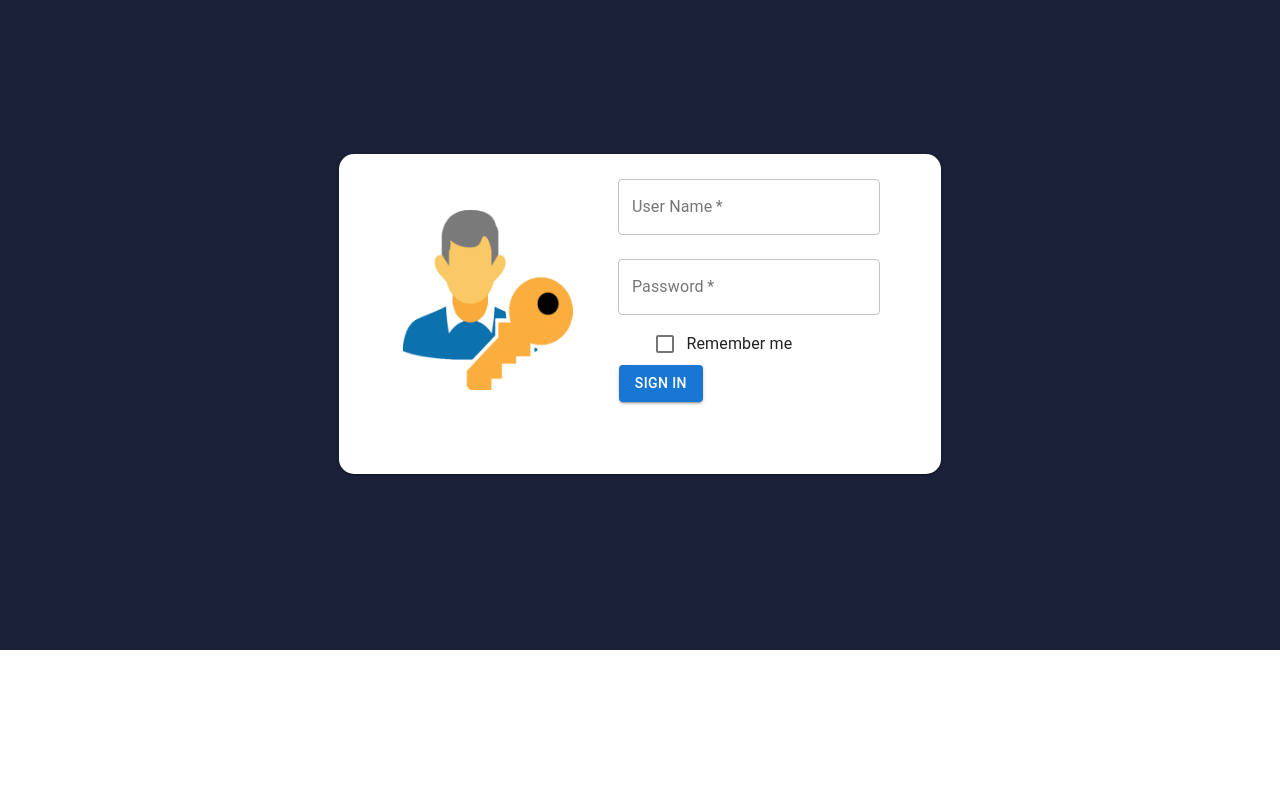
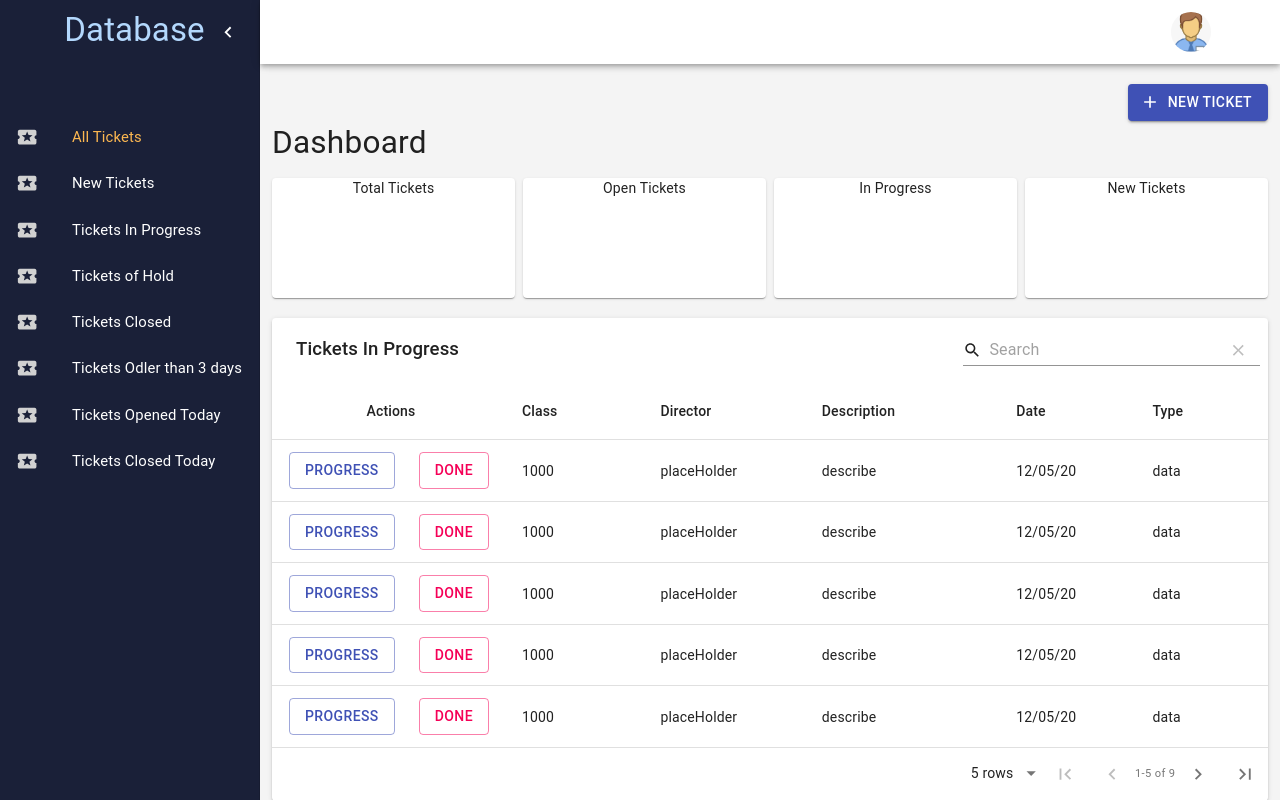
Before and after one commit to mya2h/task_managment_system, a React (Create React App) app: page /admin/dashboard in a window 1280 px wide. Built offline with nearby package versions, Linux system fonts and the light colour scheme.

Commit message:
dashboard UI

```diff
--- a/package.json
+++ b/package.json
@@ -8,6 +8,7 @@
     "@testing-library/jest-dom": "^5.11.4",
     "@testing-library/react": "^11.1.0",
     "@testing-library/user-event": "^12.1.10",
+    "material-table": "^1.69.2",
     "react": "^17.0.1",
     "react-dom": "^17.0.1",
     "react-router-dom": "^5.2.0",
--- a/src/App.js
+++ b/src/App.js
@@ -1,12 +1,20 @@
 import logo from './logo.svg';
+import { BrowserRouter as Router, Route, Switch } from "react-router-dom";
 import './App.css';
 import SignIn from "./components/auth/login";
 import {MuiThemeProvider, createMuiTheme } from '@material-ui/core/styles';
 import SignUp from "./components/auth/signup";
+import Landing from "./components/layout/landing"
 function App() {
   return (
     <div className="App">
-      <SignIn/>
+      <Router>
+        <Switch>
+          <Route exact path ="/" component={SignIn}/>
+          <Route exact path ="/signUp" component = {SignUp}/>
+          <Route  path="/admin" component={Landing} />
+        </Switch>
+      </Router>
     </div>
   );
 }
--- /dev/null
+++ b/src/assets/css/sideNav.css
@@ -0,0 +1,33 @@
+#Nav_menu {
+    display: flex;
+    flex-direction: row;
+    width: 100%;
+    height: 100%;
+    list-style-type: none;
+    margin: 0;
+    padding-left: 0;
+  }
+
+  .Nav_link:link {
+    color:rgb(255, 255, 255);
+    font-size: 1.6rem;
+    line-height: 1.6rem;
+    text-decoration: none;
+  }
+  .Nav_link:visited {
+    color:rgb(36, 35, 35)
+  }
+  .Nav_link:hover {
+    color: rgb(194, 224, 229);
+  }
+  .Nav_link:active {
+    color: rgb(212, 36, 36);
+    background-color: black;
+    font-size: 30px;
+  }
+
+  .activeRoute {
+    background-color: #b3d8fd;
+    border-bottom: 0.4rem solid teal;
+    cursor: not-allowed;
+  }
--- a/src/components/auth/login.js
+++ b/src/components/auth/login.js
@@ -53,6 +53,7 @@ const SignIn = () => {
   }
   const handleSubmit = (e) => {
     e.preventDefault()
+    setIsAuthenticated(true)
     console.log(value)
   }
   if(isAuthenticated){
--- /dev/null
+++ b/src/components/dashboard/addTicket.js
@@ -0,0 +1 @@
+import React from 'react'
--- a/src/components/dashboard/dashboard.js
+++ b/src/components/dashboard/dashboard.js
@@ -0,0 +1,61 @@
+import React from 'react'
+import { makeStyles } from '@material-ui/core/styles';
+import AddIcon from '@material-ui/icons/Add';
+import {Button,Typography ,Grid,Paper,CardHeader  } from '@material-ui/core';
+import TaskList from './table'
+const useStyles = makeStyles({
+    root:{
+        margin:12
+    },
+   paper:{
+     height:"120px",
+    //  margin:"10px"
+   },
+   title:{
+    float:"left"
+   },
+   card:{
+    marginTop:"10px",
+   },
+   heading:{
+       float:'left'
+   },
+   table:{
+       marginTop:20
+   }
+  });
+const Dashboard = ()=>{
+    const classes = useStyles()
+    return(
+        <div className={classes.root}>
+    <Button style={{float:"right"}} variant="contained" size="medium" color="primary"  startIcon={<AddIcon />} >
+          New Ticket
+        </Button>
+        <br/>
+        <br/>
+        <Typography variant="h4" gutterBottom className={classes.title}>
+       Dashboard
+      </Typography>
+        <Grid container spacing={1} >
+        <Grid item xs={3} >
+          <Paper className={classes.paper}>Total Tickets
+          <br/>
+          </Paper>
+        </Grid>
+        <Grid item xs={3}>
+          <Paper className={classes.paper}>Open Tickets</Paper>
+        </Grid>
+        <Grid item xs={3}>
+          <Paper className={classes.paper}>In Progress</Paper>
+        </Grid>
+        <Grid item xs={3}>
+          <Paper className={classes.paper}>New Tickets</Paper>
+        </Grid>
+            </Grid>
+        <div className={classes.table}>
+        <TaskList/>
+        </div>
+        </div>
+    )
+}
+export default Dashboard
--- a/src/components/dashboard/table.js
+++ b/src/components/dashboard/table.js
@@ -0,0 +1,94 @@
+import React,{useEffect,forwardRef,useState} from 'react'
+import {Button,Card,Grid,Paper,CardHeader  } from '@material-ui/core';
+import MaterialTable from 'material-table';
+import Edit from '@material-ui/icons/Edit';
+import FilterList from '@material-ui/icons/FilterList';
+import ArrowDownward from '@material-ui/icons/ArrowDownward';
+import ChevronLeft from '@material-ui/icons/ChevronLeft';
+import ChevronRight from '@material-ui/icons/ChevronRight';
+import Clear from '@material-ui/icons/Clear';
+import BlockIcon from '@material-ui/icons/Block';
+import FirstPage from '@material-ui/icons/FirstPage';
+import LastPage from '@material-ui/icons/LastPage';
+import Remove from '@material-ui/icons/Remove';
+import SaveAlt from '@material-ui/icons/SaveAlt';
+import Search from '@material-ui/icons/Search';
+import Check from '@material-ui/icons/Check';
+import ViewColumn from '@material-ui/icons/ViewColumn';
+import Delete from '@material-ui/icons/Delete'
+
+const tableIcons = {
+  Check: forwardRef((props, ref) => <Check style={{
+    color: '#2b94b1'
+  }} {...props} ref={ref} />),
+  Block: forwardRef((props, ref) => <BlockIcon style={{
+    color: '#156c94'
+  }} {...props} ref={ref} />),
+
+  Delete: forwardRef((props, ref) => <Delete style={{
+    color: '#e64f47',
+  }} {...props} ref={ref} />),
+  Clear: forwardRef((props, ref) => <Clear style={{
+    color: '#e64f47',
+  }} {...props} ref={ref} />),
+  Edit: forwardRef((props, ref) => <Edit style={{
+    color: '#5a98d6',
+  }} {...props} ref={ref} />),
+  Export: forwardRef((props, ref) => <SaveAlt {...props} ref={ref} />),
+  Filter: forwardRef((props, ref) => <FilterList {...props} ref={ref} />),
+  FirstPage: forwardRef((props, ref) => <FirstPage {...props} ref={ref} />),
+  LastPage: forwardRef((props, ref) => <LastPage {...props} ref={ref} />),
+  NextPage: forwardRef((props, ref) => <ChevronRight {...props} ref={ref} />),
+  PreviousPage: forwardRef((props, ref) => (
+    <ChevronLeft {...props} ref={ref} />
+  )),
+  ResetSearch: forwardRef((props, ref) => <Clear {...props} ref={ref} />),
+  Search: forwardRef((props, ref) => <Search {...props} ref={ref} />),
+  SortArrow: forwardRef((props, ref) => <ArrowDownward {...props} ref={ref} />),
+  ThirdStateCheck: forwardRef((props, ref) => <Remove {...props} ref={ref} />),
+  ViewColumn: forwardRef((props, ref) => <ViewColumn {...props} ref={ref} />)
+};
+const TaskList = () => {
+
+    const [state,setState] = useState({
+        columns:[
+            { title: 'Class', field: 'class' },
+            { title: 'Director', field: 'dir'},
+            { title: 'Description', field: 'description' },
+            { title: 'Date', field: 'date'},
+            { title: 'Type', field: 'type' },
+        ],
+        data:[
+        { class: '1000', description: 'describe', date: "12/05/20", type: "data",dir:"placeHolder" },
+        { class: '1000', description: 'describe', date: "12/05/20", type: "data",dir:"placeHolder" },
+        { class: '1000', description: 'describe', date: "12/05/20", type: "data",dir:"placeHolder" },
+        { class: '1000', description: 'describe', date: "12/05/20", type: "data",dir:"placeHolder" },
+        { class: '1000', description: 'describe', date: "12/05/20", type: "data",dir:"placeHolder" },
+        { class: '1000', description: 'describe', date: "12/05/20", type: "data",dir:"placeHolder" },
+        { class: '1000', description: 'describe', date: "12/05/20", type: "data",dir:"placeHolder" },
+        { class: '1000', description: 'describe', date: "12/05/20", type: "data",dir:"placeHolder" },
+        { class: '1000', description: 'describe', date: "12/05/20", type: "data",dir:"placeHolder" },
+        ]
+    })
+    return (
+      <MaterialTable
+        title="Tickets In Progress"
+        icons={tableIcons}
+        columns={state.columns}
+        data={state.data}
+        actions={[
+          {
+            icon: ()=><Button variant="outlined" color="primary" >Progress</Button>,
+            tooltip: 'In progress',
+            onClick: (event, rowData) => alert("You saved " + rowData.name)
+          },
+          {
+            icon: ()=><Button variant="outlined" color="secondary">Done</Button>,
+            tooltip: 'Delete User',
+            onClick: (event, rowData) => alert("You want to delete " + rowData.name)
+          }
+        ]}
+      />
+    )
+  }
+export default TaskList
--- a/src/components/layout/landing.js
+++ b/src/components/layout/landing.js
@@ -1,12 +1,16 @@
 import React,{useEffect} from "react";
 import clsx from "clsx";
 import { makeStyles } from "@material-ui/core/styles";
-import {Drawer,MenuIcon,Avatar,CssBaseline,Badge,Divider,Typography,IconButton,AppBar,Toolbar,MenuItem,Paper,Grid,Menu,Popover} from "@material-ui/core";
-// import image from '../../assets/images/ad.png'
+import {Drawer,Avatar,CssBaseline,Badge,Divider,Typography,IconButton,AppBar,Toolbar,MenuItem,Paper,Grid,Menu,Popover} from "@material-ui/core";
+import image from '../../assets/images/ad.png'
 import { Link } from 'react-router-dom';
 import {BrowserRouter as Router,Switch,Redirect,Route,} from "react-router-dom";
-import {ChevronLeftIcon,NotificationsIcon} from "@material-ui/icons";
+import ChevronLeftIcon from "@material-ui/icons/ChevronLeft";
+import NotificationsIcon from "@material-ui/icons/Notifications";
+import MenuIcon from "@material-ui/icons/Menu";
+import {Telegram} from '@material-ui/icons'
 import SideNav from "./sideBar";
+import Dashboard from '../dashboard/dashboard'
 
 const drawerWidth = 260;
 
@@ -153,10 +157,8 @@ const notificationOpts = {
     callback: () => alert('clicked!')
   }
 };
-const Dashboard = ({auth:{isAuthenticated,token,role},addToSeen,logout,getNotification,notify:{notification,count}}) => {
-  useEffect(() => {
-    getNotification()
-  }, [])
+const Landing = () => {
+
   const classes = useStyles();
   const [open, setOpen] = React.useState(true);
   const handleDrawerOpen = () => {
@@ -169,7 +171,6 @@ const Dashboard = ({auth:{isAuthenticated,token,role},addToSeen,logout,getNotifi
     </Switch>
   );
   const handleDrawerClose = () => {
-    console.log(window.location.pathname)
     if (open == true) {
       setOpen(false);
     } else {
@@ -206,22 +207,13 @@ const Dashboard = ({auth:{isAuthenticated,token,role},addToSeen,logout,getNotifi
   const handleNotificationClose = () => {
     setAnchorNotififcation(null);
   };
-  const handleNotification = (item,index) =>{
-    // notifications[index].seen = true
-    addToSeen(item._id)
-    console.log(notifications)
-  }
   const handleLogout = ()=>{
-    logout()
+    // logout()
   }
   const openNotification = Boolean(anchorNotification);
   const id = openNotification ? 'simple-popover' : undefined;
 
-  if (token == null) {
-    return (
-      <Redirect to="/" />
-    )
-  }
+
   return (
     <div className={classes.root}>
       <CssBaseline />
@@ -232,6 +224,7 @@ const Dashboard = ({auth:{isAuthenticated,token,role},addToSeen,logout,getNotifi
         <Toolbar className={classes.toolbar}>
           <IconButton
             edge="start"
+
             aria-label="open drawer"
             onClick={handleDrawerOpen}
             className={clsx(
@@ -240,13 +233,6 @@ const Dashboard = ({auth:{isAuthenticated,token,role},addToSeen,logout,getNotifi
             )}
           >
             <MenuIcon />
-          </IconButton>
-          <IconButton style={{ marginLeft: "90%" }} onClick={handleClick}>
-            <Badge badgeContent={count} color="primary"
-            classes={{ badge: classes.customBadge }}
-        className={classes.margin} >
-              <NotificationsIcon />
-            </Badge>
           </IconButton>
           <Popover
         id={id}
@@ -266,47 +252,9 @@ const Dashboard = ({auth:{isAuthenticated,token,role},addToSeen,logout,getNotifi
         }}
       >
         <div  className={classes.popup}>
-        {notification != null && notification.length > 0 && notification.map((item,index)=>(
-          <div >
-               {item.seen == true &&
-               <div>
-                      {/* <Link to="" style={{ color: 'inherit', textDecoration: 'inherit' }} onClick = {()=> handleNotification(item,index)}> */}
-                      <Paper className={classes.paperNotificationSeen} elevation={0}>
-                          <Grid container wrap="nowrap" spacing={2}>
-                           <Grid item xs>
-                             {/* {item.deviceUser !=null&&( */}
-                                <Typography>Un intended actvity App {item.app} title {item.title} host {item.host} is done</Typography>
-                             {/* )} */}
-
-                           </Grid>
-
-                         </Grid>
-                       </Paper>
-                      {/* </Link> */}
-                        <Divider light/>
-                        </div>
-               }
-               {item.seen == false &&
-               <div>
-                <Link style={{ color: 'inherit', textDecoration: 'inherit' }} onClick = {()=> handleNotification(item,index)}>
-                      <Paper className={classes.paperNotification} elevation={0}>
-                          <Grid container wrap="nowrap" spacing={2}>
-                           <Grid item xs>
-                           <Typography>{item.app} title {item.title} host {item.host}</Typography>
-                           </Grid>
-
-                         </Grid>
-                       </Paper>
-                      </Link>
-                        <Divider light/>
-                        </div>
-               }
-              </div>
-
-        ))}
           </div>
       </Popover>
-          <IconButton onClick={handleProfile}>
+          <IconButton onClick={handleProfile}  style={{ marginLeft: "90%" }}>
               <br />
               <div className={classes.title}>
               </div>
@@ -320,9 +268,9 @@ const Dashboard = ({auth:{isAuthenticated,token,role},addToSeen,logout,getNotifi
               open={Boolean(anchorEl)}
               onClose={handleClose}
             >
-              {role == 'SuperAdmin'&&(
+              {/* {role == 'SuperAdmin'&&(
                 <Link  to="/admin/profile" variant='body2' style={{ color: 'inherit', textDecoration: 'inherit' }}> <MenuItem >Profile</MenuItem></Link>
-              )}
+              )} */}
               <MenuItem onClick={handleLogout}>Logout</MenuItem>
             </Menu>
         </Toolbar>
@@ -341,7 +289,7 @@ const Dashboard = ({auth:{isAuthenticated,token,role},addToSeen,logout,getNotifi
             noWrap
             className={classes.title}
           >
-            Employee<span className={classes.span}>Track</span>
+           <span className={classes.span}>Database</span>
           </Typography>
           <IconButton onClick={handleDrawerClose}>
             <ChevronLeftIcon className={classes.icon} />
@@ -352,10 +300,10 @@ const Dashboard = ({auth:{isAuthenticated,token,role},addToSeen,logout,getNotifi
         </div>
       </Drawer>
       <main className={classes.content}>
-        <div>{switchRoute}</div>
+    <Dashboard/>
       </main>
     </div>
   );
 };
 
-export default Dashboard
+export default Landing
--- a/src/components/layout/sideBar.js
+++ b/src/components/layout/sideBar.js
@@ -1,11 +1,11 @@
 import React from "react";
 import { makeStyles } from "@material-ui/core/styles";
-import PropTypes from 'prop-types';
-import { connect } from 'react-redux';
 import { MuiThemeProvider, createMuiTheme } from '@material-ui/core/styles';
-import {List,ListItem,ListItemText} from "@material-ui/coret";
+import {List,ListItem,ListItemText} from "@material-ui/core";
 import { NavLink ,Link} from 'react-router-dom';
-import {DashboardIcon,ListItemIcon,FileCopyIcon,LocalActivityIcon,DevicesOtherIcon} from "@material-ui/icons";
+import LocalActivityIcon from "@material-ui/icons/LocalActivity";
+import ListItemIcon from "@material-ui/core/ListItemIcon";
+import '../../assets/css/sideNav.css'
 const theme = createMuiTheme({
   typography: {
     fontSize: 13,
@@ -66,7 +66,7 @@ const SideNav = () => {
         >
           <ListItem button className={classes.listitem}>
             <ListItemIcon className={classes.icon}>
-              <DashboardIcon />
+            <LocalActivityIcon />
             </ListItemIcon>
             <ListItemText primary="All Tickets" />
           </ListItem>
@@ -79,7 +79,7 @@ const SideNav = () => {
         >
           <ListItem button className={classes.listitem}>
             <ListItemIcon className={classes.icon}>
-              <FileCopyIcon />
+            <LocalActivityIcon />
             </ListItemIcon>
             <ListItemText primary="New Tickets" />
           </ListItem>
@@ -92,7 +92,7 @@ const SideNav = () => {
         >
           <ListItem button className={classes.listitem}>
             <ListItemIcon className={classes.icon}>
-              <DevicesOtherIcon />
+            <LocalActivityIcon />
             </ListItemIcon>
             <ListItemText primary="Tickets In Progress" />
           </ListItem>
@@ -110,19 +110,7 @@ const SideNav = () => {
           </ListItem>
         </NavLink>
         <NavLink
-          to="/admin/suspiciousActvities"
-           className="Nav_link"
-          activeClassName="activeRoute"
-          activeStyle={{ color: 'rgb(253, 184, 81)' }}>
-          <ListItem button className={classes.listitem}>
-            <ListItemIcon className={classes.icon}>
-              <LocalActivityIcon />
-            </ListItemIcon>
-            <ListItemText primary="Tickets of Hold" />
-          </ListItem>
-        </NavLink>
-        <NavLink
-          to="/admin/suspiciousActvities"
+          to="/admin/suspicious"
            className="Nav_link"
           activeClassName="activeRoute"
           activeStyle={{ color: 'rgb(253, 184, 81)' }}>
@@ -134,7 +122,7 @@ const SideNav = () => {
           </ListItem>
         </NavLink>
         <NavLink
-          to="/admin/suspiciousActvities"
+          to="/admin/Actvities"
            className="Nav_link"
           activeClassName="activeRoute"
           activeStyle={{ color: 'rgb(253, 184, 81)' }}>
@@ -146,7 +134,7 @@ const SideNav = () => {
           </ListItem>
         </NavLink>
         <NavLink
-          to="/admin/suspiciousActvities"
+          to="/admin/suspiciActvities"
            className="Nav_link"
           activeClassName="activeRoute"
           activeStyle={{ color: 'rgb(253, 184, 81)' }}>
@@ -158,7 +146,7 @@ const SideNav = () => {
           </ListItem>
         </NavLink>
         <NavLink
-          to="/admin/suspiciousActvities"
+          to="/admin/suspicities"
            className="Nav_link"
           activeClassName="activeRoute"
           activeStyle={{ color: 'rgb(253, 184, 81)' }}>
```
Also changed, not shown: 1 other file (tests, documents, lock files or other folders).
